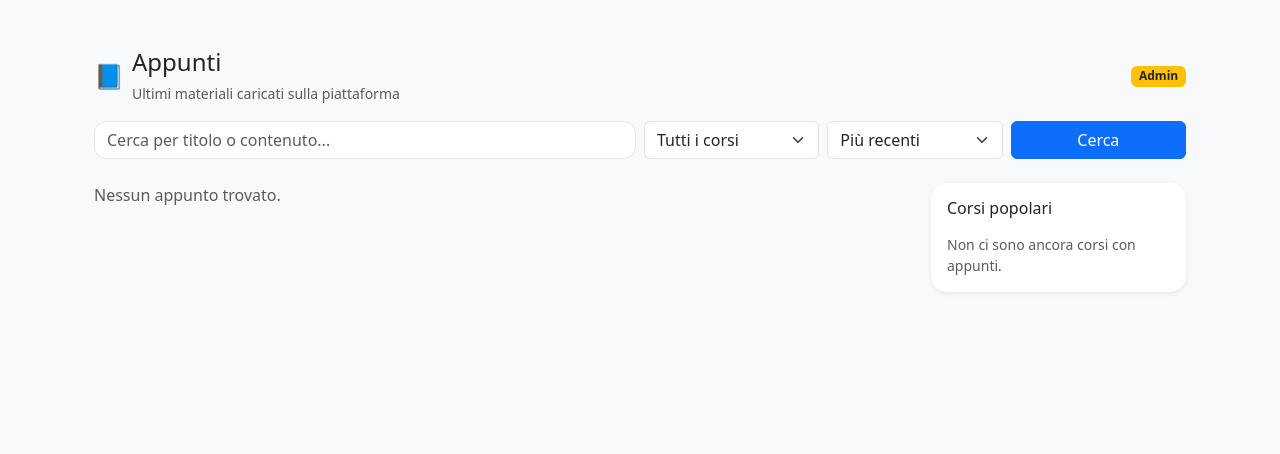
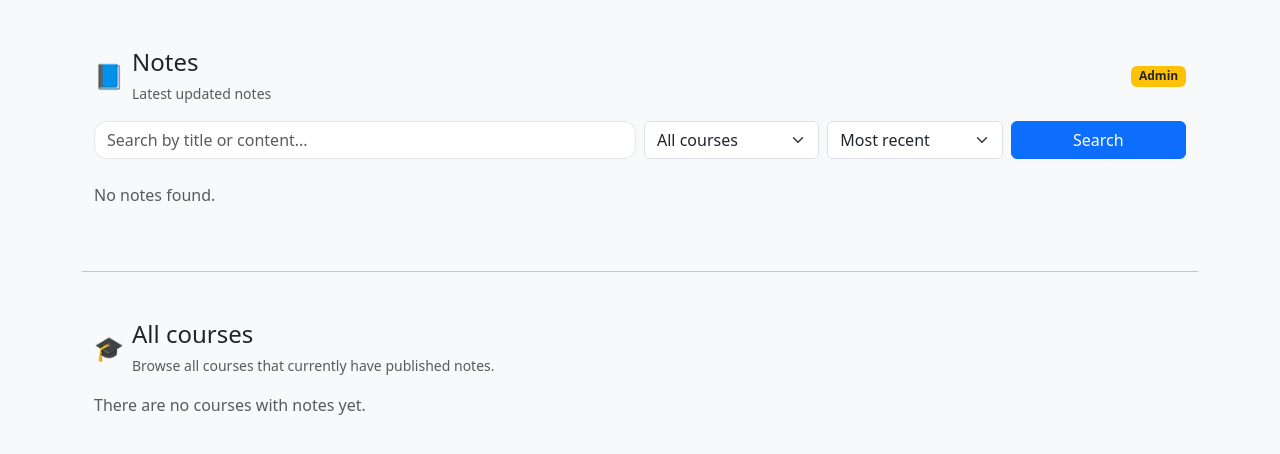
Before and after one commit to Vigno04/Uninotes, a PHP site: page /index.php?page=home in a window 1280 px wide. Shown: the part 56-510 px from the top of the page. Run offline with PHP 8.4, Linux system fonts and the light colour scheme; the visitor is signed in with stand-in values (Sample User, id 1); tables that the repository leaves empty hold one stand-in row (values such as "Sample post").

Commit message:
Modified home

```diff
--- a/admindashboard.php
+++ b/admindashboard.php
@@ -243,7 +243,7 @@ if ($res = mysqli_query($conn, $sqlNotesByCourse)) {
                     </div>
 
                     <!-- Grafico: note per corso -->
-                    <h2 class="h6 mb-2">Note per corso</h2>
+                    <h2 class="h6 mb-2">Notes by course</h2>
 
                     <?php if (empty($notesByCourse)): ?>
                         <p class="text-muted small mb-4">No data available for chart.</p>
@@ -360,7 +360,7 @@ if ($res = mysqli_query($conn, $sqlNotesByCourse)) {
             data: {
                 labels: labels,
                 datasets: [{
-                    label: 'Note per corso',
+                    label: 'Notes by course',
                     data: data,
                     borderWidth: 1
                 }]
--- a/home.php
+++ b/home.php
@@ -266,12 +266,12 @@ function buildPageUrl($page, $searchTerm, $courseFilter, $sort) {
             <div class="d-flex align-items-center gap-2">
                 <span class="fs-4">📘</span>
                 <div>
-                    <h1 class="h4 mb-1">Appunti</h1>
+                    <h1 class="h4 mb-1">Notes</h1>
                     <small class="text-muted">
                         <?php if ($searchTerm === '' && is_null($courseFilter)): ?>
-                            Ultimi materiali caricati sulla piattaforma
+                            Latest updated notes
                         <?php else: ?>
-                            Risultati filtrati
+                            Filtered results
                         <?php endif; ?>
                     </small>
                 </div>
@@ -292,14 +292,14 @@ function buildPageUrl($page, $searchTerm, $courseFilter, $sort) {
                     type="text"
                     class="form-control"
                     name="q"
-                    placeholder="Cerca per titolo o contenuto..."
+                    placeholder="Search by title or content..."
                     value="<?php echo htmlspecialchars($searchTerm); ?>"
                 >
             </div>
 
             <div class="col-6 col-lg-2">
                 <select name="course_id" class="form-select">
-                    <option value="">Tutti i corsi</option>
+                    <option value="">All courses</option>
                     <?php foreach ($courseOptions as $course): ?>
                         <option value="<?php echo (int)$course['id']; ?>"
                             <?php echo ($courseFilter === (int)$course['id']) ? 'selected' : ''; ?>>
@@ -312,26 +312,26 @@ function buildPageUrl($page, $searchTerm, $courseFilter, $sort) {
             <div class="col-6 col-lg-2">
                 <select name="sort" class="form-select">
                     <option value="date" <?php echo $sort === 'date' ? 'selected' : ''; ?>>
-                        Più recenti
+                        Most recent
                     </option>
                     <option value="votes" <?php echo $sort === 'votes' ? 'selected' : ''; ?>>
-                        Più votati
+                        Most liked
                     </option>
                 </select>
             </div>
 
             <div class="col-12 col-lg-2 d-grid">
                 <button class="btn btn-primary" type="submit">
-                    Cerca
+                    Search
                 </button>
             </div>
         </form>
 
         <?php if ($searchTerm !== '' || !is_null($courseFilter)): ?>
             <p class="text-muted small mt-2 mb-0">
-                Trovati <?php echo $totalResults; ?> appunti.
+                Found <?php echo $totalResults; ?> notes.
                 <?php if ($totalPages > 1): ?>
-                    (Pagina <?php echo $currentPage; ?> di <?php echo $totalPages; ?>)
+                    (Page <?php echo $currentPage; ?> di <?php echo $totalPages; ?>)
                 <?php endif; ?>
             </p>
         <?php endif; ?>
@@ -339,10 +339,10 @@ function buildPageUrl($page, $searchTerm, $courseFilter, $sort) {
 
     <div class="row">
         <!-- Colonna principale con le card degli appunti -->
-        <div class="col-lg-9">
+        <div class="col-lg-12">
 
             <?php if (empty($recentNotes)): ?>
-                <p class="text-muted">Nessun appunto trovato.</p>
+                <p class="text-muted">No notes found.</p>
             <?php else: ?>
                 <?php foreach ($recentNotes as $note): ?>
                     <div class="card mb-3 border-0 shadow-sm rounded-4">
@@ -380,9 +380,6 @@ function buildPageUrl($page, $searchTerm, $courseFilter, $sort) {
                                 </div>
 
                                 <div class="d-flex align-items-center gap-3">
-                                    <a href="#" class="text-decoration-none small">
-                                        👁 Visualizza
-                                    </a>
                                     <span class="small text-muted">
                                         ⬇ <?php echo (int)$note["downloads"]; ?>
                                     </span>
@@ -403,60 +400,99 @@ function buildPageUrl($page, $searchTerm, $courseFilter, $sort) {
                                 <li class="page-item <?php echo $currentPage <= 1 ? 'disabled' : ''; ?>">
                                     <a class="page-link"
                                        href="<?php echo $currentPage > 1 ? buildPageUrl($currentPage - 1, $searchTerm, $courseFilter, $sort) : '#'; ?>">
-                                        « Precedente
+                                        « Previous
                                     </a>
                                 </li>
 
                                 <li class="page-item disabled">
                                     <span class="page-link">
-                                        Pagina <?php echo $currentPage; ?> di <?php echo $totalPages; ?>
+                                        Page <?php echo $currentPage; ?> di <?php echo $totalPages; ?>
                                     </span>
                                 </li>
 
                                 <li class="page-item <?php echo $currentPage >= $totalPages ? 'disabled' : ''; ?>">
                                     <a class="page-link"
                                        href="<?php echo $currentPage < $totalPages ? buildPageUrl($currentPage + 1, $searchTerm, $courseFilter, $sort) : '#'; ?>">
-                                        Successiva »
+                                        Next »
                                     </a>
                                 </li>
                             </ul>
                         </nav>
                     <?php endif; ?>
                 <?php endif; ?>
-
             <?php endif; ?>
-
         </div>
 
-        <!-- Colonna laterale (corsi popolari) -->
+            <!-- Sezione All the courses -->
+            <hr class="my-5">
+            <div class="mb-4">
+                <div class="d-flex flex-column flex-lg-row justify-content-between align-items-lg-center gap-3 mb-3">
+                    <div class="d-flex align-items-center gap-2">
+                        <span class="fs-4">🎓</span>
+                        <div>
+                            <h2 class="h4 mb-1">All courses</h2>
+                            <small class="text-muted">
+                                Browse all courses that currently have published notes.
+                            </small>
+                        </div>
+                    </div>
+                </div>
+
+                <?php if (empty($courseOptions)): ?>
+                    <p class="text-muted">There are no courses with notes yet.</p>
+                <?php else: ?>
+                    <div class="row g-3">
+                        <?php foreach ($courseOptions as $course): ?>
+                            <div class="col-12 col-md-6 col-lg-4">
+                                <div class="card border-0 shadow-sm rounded-4 h-100">
+                                    <div class="card-body d-flex flex-column">
+                                        <h3 class="h6 mb-1">
+                                            <?php echo htmlspecialchars($course['name']); ?>
+                                        </h3>
+                                        <p class="text-muted small mb-3">
+                                            Study programme course
+                                        </p>
+
+                                        <div class="mt-auto d-flex justify-content-between align-items-center">
+                                            <a
+                                                href="<?php echo buildPageUrl(1, $searchTerm, (int)$course['id'], $sort); ?>"
+                                                class="small text-primary text-decoration-none"
+                                            >
+                                                View notes →
+                                            </a>
+                                        </div>
+                                    </div>
+                                </div>
+                            </div>
+                        <?php endforeach; ?>
+                    </div>
+                <?php endif; ?>
+            </div>
+
+
+        <!-- Colonna laterale (corsi popolari)
         <div class="col-lg-3 mt-4 mt-lg-0">
             <div class="card border-0 shadow-sm rounded-4">
                 <div class="card-body">
-                    <h2 class="h6 mb-3">Corsi popolari</h2>
+                    <h2 class="h6 mb-3">Popular courses</h2>
                     <?php if (empty($popularCourses)): ?>
-                        <p class="text-muted small mb-0">Non ci sono ancora corsi con appunti.</p>
+                        <p class="text-muted small mb-0">There are no notes for this course.</p>
                     <?php else: ?>
                         <ul class="list-unstyled mb-0">
+
                             <?php foreach ($popularCourses as $course): ?>
                                 <li class="mb-2">
                                     <a href="#" class="text-decoration-none">
                                         <?php echo htmlspecialchars($course); ?>
-                                    </a>
                                 </li>
                             <?php endforeach; ?>
+
                         </ul>
                     <?php endif; ?>
                 </div>
             </div>
-            <!--
-            <?php if ($isAdmin): ?>
-                <div class="mt-3 d-grid">
-                    <a href="index.php?page=adminaccount" class="btn btn-outline-primary btn-sm">
-                        Vai al pannello Admin
-                    </a>
-                </div>
-            <?php endif; ?>
-            -->
-        </div>
+
+        </div> -->
+
     </div>
 </div>
--- a/template/home.php
+++ /dev/null
@@ -1,3 +0,0 @@
-<div class="container mt-5">
-    <h1>Welcome to UniNotes</h1>
-</div>
```
